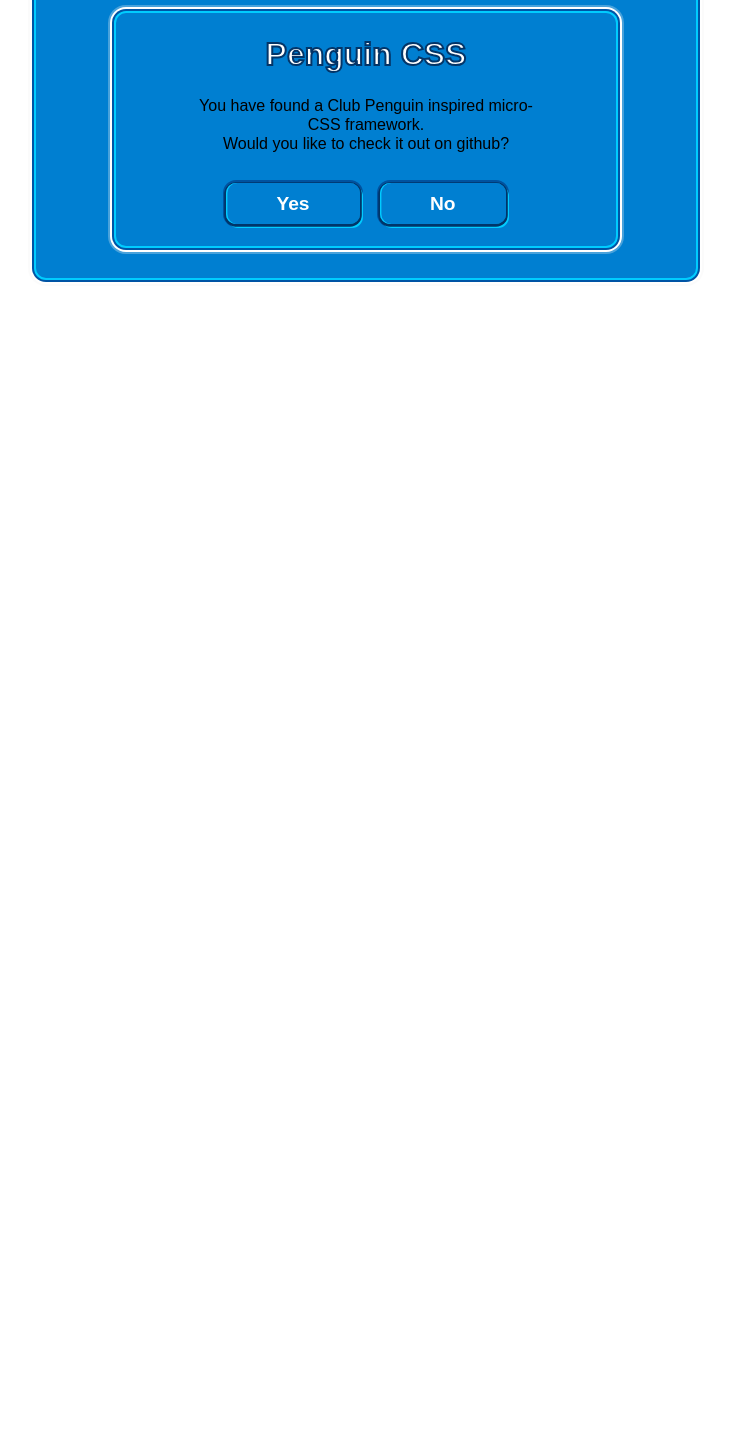
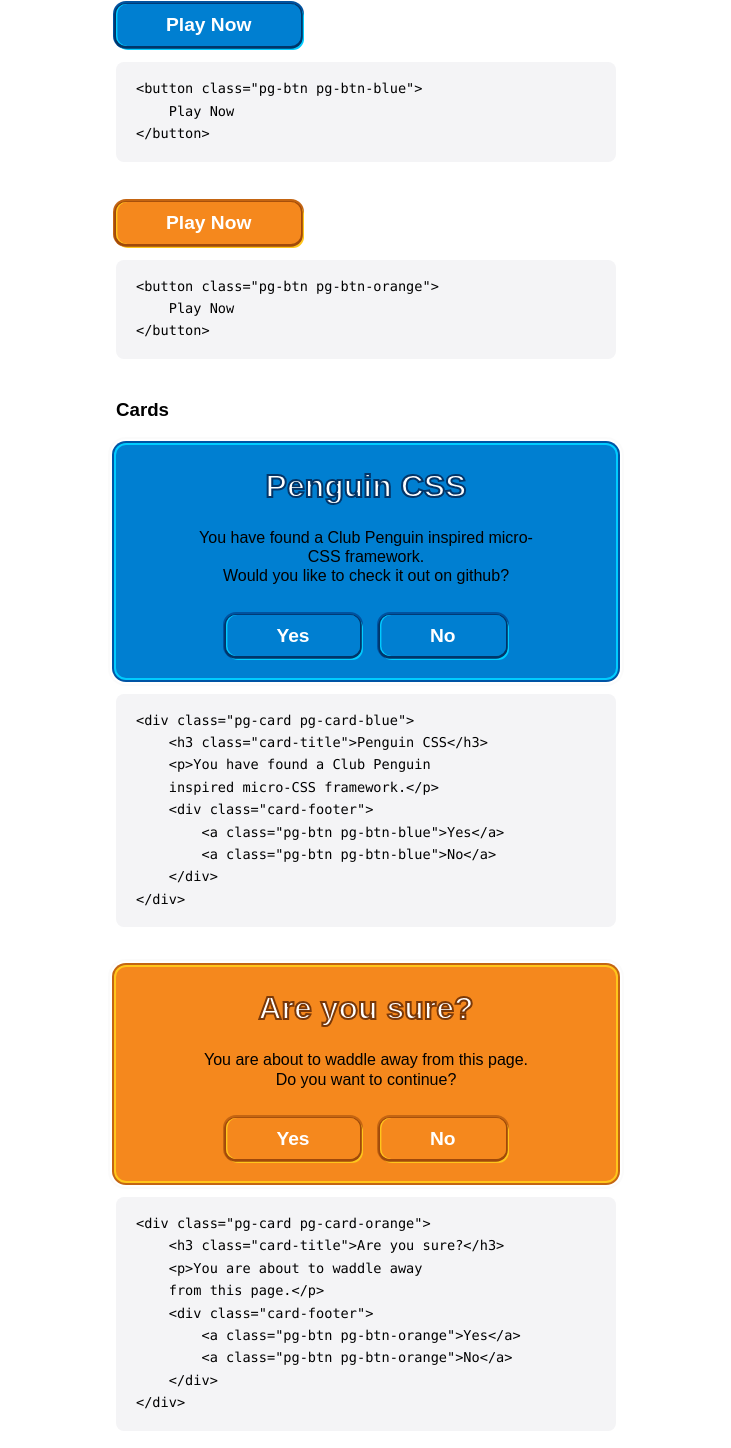
Before and after one commit to bwgraves/PenguinCSS, a website: page index.html in a window 1280 px wide. Shown: the part 624-2072 px from the top of the page, without its empty margins (274-1005 px from the left). Before the commit the page ends 910 px from the top, so only its background shows below. Drawn offline with Linux system fonts and the light colour scheme; a web font is replaced by a local one.

Commit message:
Orange modals and buttons!

```diff
--- a/css/buttons.css
+++ b/css/buttons.css
@@ -1,22 +1,44 @@
+/*
+ * Button
+ * Usage: <button class="pg-btn pg-btn-blue">…</button>
+ * The base .pg-btn holds the shape; a colour modifier (.pg-btn-blue,
+ * .pg-btn-orange) supplies the palette via custom properties.
+ */
 .pg-btn {
     padding: 10px 50px;
     border-radius: 10px;
     font-weight: 700;
     text-decoration: none;
     font-size: 1.2em;
+    border: 0;
+    color: var(--pg-btn-fg);
+    background-color: var(--pg-btn-bg);
+    box-shadow:
+        0px 1px 0px 1.8px var(--pg-btn-shadow),
+        2px 3px 0 1px var(--pg-btn-highlight),
+        inset 1.4px 0px 0 0px var(--pg-btn-highlight),
+        0px 0px 0px 3px var(--pg-btn-border);
 }
 
-.pg-btn.pg-btn-blue {
-    background-color: #007FD1;
-    color: white;
-    border: 0;
-    box-shadow:
-        0px 1px 0px 1.8px #003569,
-        2px 3px 0 1px #00CCFF,
-        inset 1.4px 0px 0 0px #00CCFF,
-        0px 0px 0px 3px #00529F;
+.pg-btn:hover {
+    background-color: var(--pg-btn-bg-hover);
 }
 
-.pg-btn.pg-btn-blue:hover {
-    background-color: #00529B;
+/* Colour modifiers */
+.pg-btn-blue {
+    --pg-btn-fg: white;
+    --pg-btn-bg: #007FD1;
+    --pg-btn-bg-hover: #00529B;
+    --pg-btn-highlight: #00CCFF;
+    --pg-btn-shadow: #003569;
+    --pg-btn-border: #00529F;
 }
+
+.pg-btn-orange {
+    --pg-btn-fg: white;
+    --pg-btn-bg: #F5881D;
+    --pg-btn-bg-hover: #D2740F;
+    --pg-btn-highlight: #FFC61B;
+    --pg-btn-shadow: #A0490A;
+    --pg-btn-border: #C46512;
+}
--- a/css/cards.css
+++ b/css/cards.css
@@ -1,14 +1,28 @@
+/*
+ * Card / modal
+ * Usage: <div class="pg-card pg-card-blue">…</div>
+ * The base .pg-card holds the layout; a colour modifier (.pg-card-blue,
+ * .pg-card-orange) supplies the palette via custom properties.
+ */
 .pg-card {
     text-align: center;
     border-radius: 10px;
     padding: 2rem 5rem;
     line-height: 1.2rem;
+    background-color: var(--pg-card-bg);
+    box-shadow:
+        0 0 0 2px var(--pg-card-ring-inner),
+        0 0 0 4px var(--pg-card-ring-outer),
+        0 0 0 6px #fff,
+        0 0 0 8px rgba(240, 240, 240, 0.3);
 }
 
 .pg-card .card-title {
     margin-top: 0;
     font-family: 'Action Man', sans-serif;
     font-size: 2rem;
+    color: var(--pg-card-title-color);
+    -webkit-text-stroke: 2px var(--pg-card-title-stroke);
 }
 
 .pg-card .card-footer {
@@ -19,17 +33,19 @@
     margin: 0 0.5rem;
 }
 
+/* Colour modifiers */
 .pg-card-blue {
-    background-color: #007FD1;
-    border: 2px white;
-    box-shadow:
-        0 0 0 2px #00CCFF,
-        0 0 0 4px #0054A5,
-        0 0 0 6px #fff,
-        0 0 0px 8px rgba(240, 240, 240, 0.3);
+    --pg-card-bg: #007FD1;
+    --pg-card-ring-inner: #00CCFF;
+    --pg-card-ring-outer: #0054A5;
+    --pg-card-title-color: white;
+    --pg-card-title-stroke: #033568;
 }
 
-.pg-card-blue .card-title {
-    color: white;
-    -webkit-text-stroke: 2px #033568;
+.pg-card-orange {
+    --pg-card-bg: #F5881D;
+    --pg-card-ring-inner: #FFC61B;
+    --pg-card-ring-outer: #C46512;
+    --pg-card-title-color: white;
+    --pg-card-title-stroke: #7A3808;
 }
--- a/index.html
+++ b/index.html
@@ -22,10 +22,33 @@
                 color:white;
                 margin-top:5rem;
             }
+
+            /* Docs-only: live preview above, code example below */
+            .example{
+                margin:1.5rem 0 2.5rem;
+            }
+
+            .example__preview{
+                margin-bottom:1rem;
+            }
+
+            .example__code{
+                margin:0;
+                padding:1rem 1.25rem;
+                background:#f4f4f6;
+                border-radius:8px;
+                overflow-x:auto;
+                font-size:0.85rem;
+                line-height:1.5;
+            }
+
+            .example__code code{
+                font-family:ui-monospace, SFMono-Regular, Menlo, Consolas, monospace;
+            }
         </style>
     </head>
     <body>
-        <div class="container pg-card pg-card-blue">
+        <div class="container">
             <header>
                 <h1 style="text-align:center;font-size:3rem;margin-top:0;margin-bottom:3rem;" class="card-title">PenguinCSS</h1>
                 <a class="pg-btn pg-btn-blue" href="https://github.com/bwgraves/penguincss">Github</a>
@@ -33,18 +56,39 @@
 
             <h2>About</h2>
             <p>PenguinCSS is a micro-CSS framework which provides components in the style of the Club Penguin UI.</p>
-            <p>So far there are only basic buttons and cards but I hope to add more components and styles soon.</p>
+            <p>So far there are basic buttons and cards in blue and orange, but I hope to add more components and styles soon.</p>
             <h2>To-dos</h2>
             <ul>
-                <li>More colour buttons</li>
-                <li>Orange cards/modals</li>
                 <li>Form elements - including the orange checkboxes</li>
             </ul>
+            <h2>Usage</h2>
+            <p>Copy the classes from any example below into your markup. Each
+            element comes in a blue and an orange flavour.</p>
+
             <h2>Elements</h2>
+
             <h3>Buttons</h3>
+            <div class="example">
+                <div class="example__preview">
                     <button class="pg-btn pg-btn-blue">Play Now</button>
+                </div>
+                <pre class="example__code"><code>&lt;button class="pg-btn pg-btn-blue"&gt;
+    Play Now
+&lt;/button&gt;</code></pre>
+            </div>
+            <div class="example">
+                <div class="example__preview">
+                    <button class="pg-btn pg-btn-orange">Play Now</button>
+                </div>
+                <pre class="example__code"><code>&lt;button class="pg-btn pg-btn-orange"&gt;
+    Play Now
+&lt;/button&gt;</code></pre>
+            </div>
+
             <h3>Cards</h3>
-            <div class="pg-card pg-card-blue" style="max-width:450px;margin-top:20px;">
+            <div class="example">
+                <div class="example__preview">
+                    <div class="pg-card pg-card-blue">
                         <h3 class="card-title">Penguin CSS</h3>
                         <p style="margin-top:0;">You have found a Club Penguin inspired micro-CSS framework.<br>
                         Would you like to check it out on github?</p>
@@ -54,5 +98,39 @@
                         </div>
                     </div>
                 </div>
+                <pre class="example__code"><code>&lt;div class="pg-card pg-card-blue"&gt;
+    &lt;h3 class="card-title"&gt;Penguin CSS&lt;/h3&gt;
+    &lt;p&gt;You have found a Club Penguin
+    inspired micro-CSS framework.&lt;/p&gt;
+    &lt;div class="card-footer"&gt;
+        &lt;a class="pg-btn pg-btn-blue"&gt;Yes&lt;/a&gt;
+        &lt;a class="pg-btn pg-btn-blue"&gt;No&lt;/a&gt;
+    &lt;/div&gt;
+&lt;/div&gt;</code></pre>
+            </div>
+
+            <div class="example">
+                <div class="example__preview">
+                    <div class="pg-card pg-card-orange">
+                        <h3 class="card-title">Are you sure?</h3>
+                        <p style="margin-top:0;">You are about to waddle away from this page.<br>
+                        Do you want to continue?</p>
+                        <div class="card-footer">
+                            <a href="#" class="pg-btn pg-btn-orange" onclick="alert('Waddle on')">Yes</a>
+                            <a href="#" class="pg-btn pg-btn-orange" onclick="alert('Phew')">No</a>
+                        </div>
+                    </div>
+                </div>
+                <pre class="example__code"><code>&lt;div class="pg-card pg-card-orange"&gt;
+    &lt;h3 class="card-title"&gt;Are you sure?&lt;/h3&gt;
+    &lt;p&gt;You are about to waddle away
+    from this page.&lt;/p&gt;
+    &lt;div class="card-footer"&gt;
+        &lt;a class="pg-btn pg-btn-orange"&gt;Yes&lt;/a&gt;
+        &lt;a class="pg-btn pg-btn-orange"&gt;No&lt;/a&gt;
+    &lt;/div&gt;
+&lt;/div&gt;</code></pre>
+            </div>
+        </div>
     </body>
 </html>
```
Lines whose indentation alone changed are shown as unchanged.
